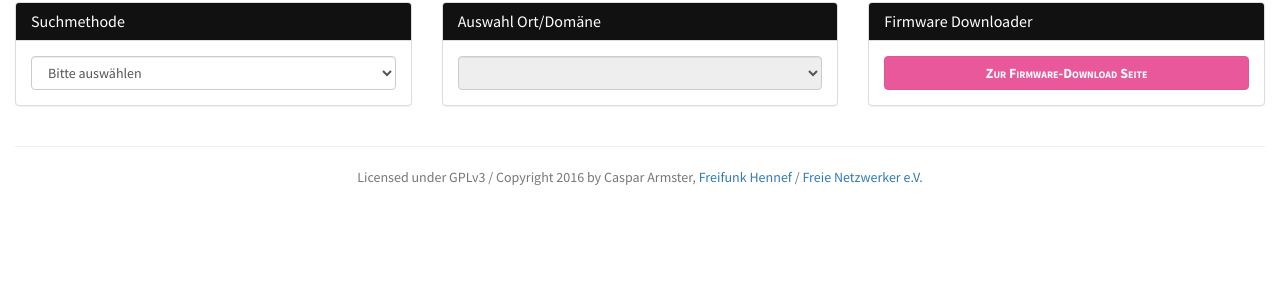
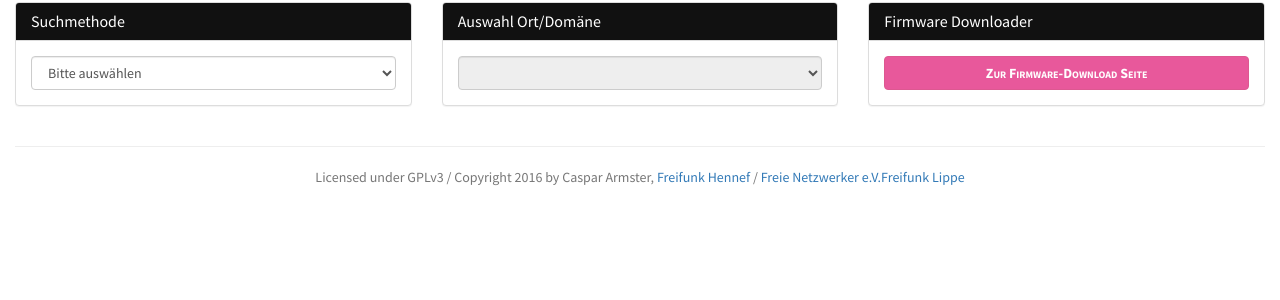
Before and after one commit to freifunklippe/fflip-firmware-wizard, a PHP site: page / in a window 1280 px wide. Shown: the part 475-775 px from the top of the page. Run offline with PHP 8.4, Linux system fonts and the light colour scheme; lists and menus that the app fills with data are empty.

Commit message:
Update index.php

```diff
--- a/index.php
+++ b/index.php
@@ -162,7 +162,7 @@ if (count($community) == 1) {
 
             <footer>
                 <div class="col-xs-12 text-muted text-center">
-                    <p>Licensed under GPLv3 / Copyright 2016 by Caspar Armster, <a href="http://www.freifunk-hennef.de/">Freifunk Hennef</a> / <a href="http://www.freie-netzwerker.de/">Freie Netzwerker e.V.</a></p>
+                    <p>Licensed under GPLv3 / Copyright 2016 by Caspar Armster, <a href="http://www.freifunk-hennef.de/">Freifunk Hennef</a> / <a href="http://www.freie-netzwerker.de/">Freie Netzwerker e.V.</a><a href="https://freifunk-lippe.de/">Freifunk Lippe</a></p>
                 </div>
             </footer>
         </div>
```
